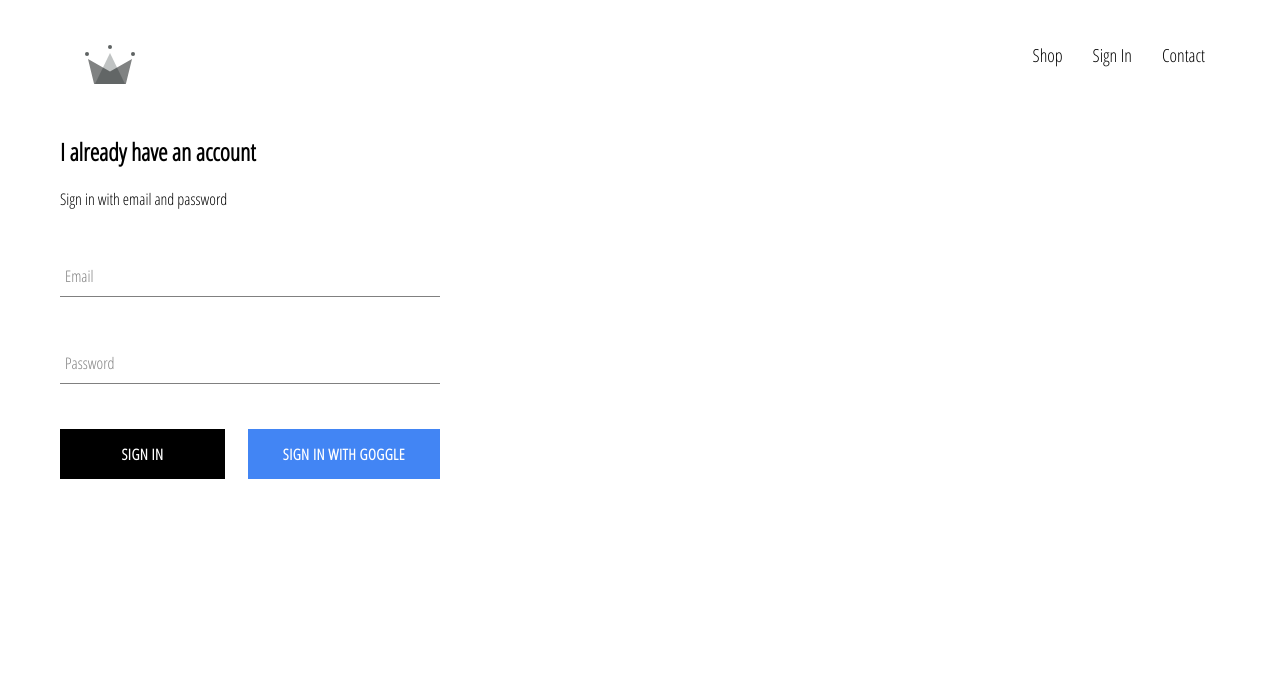
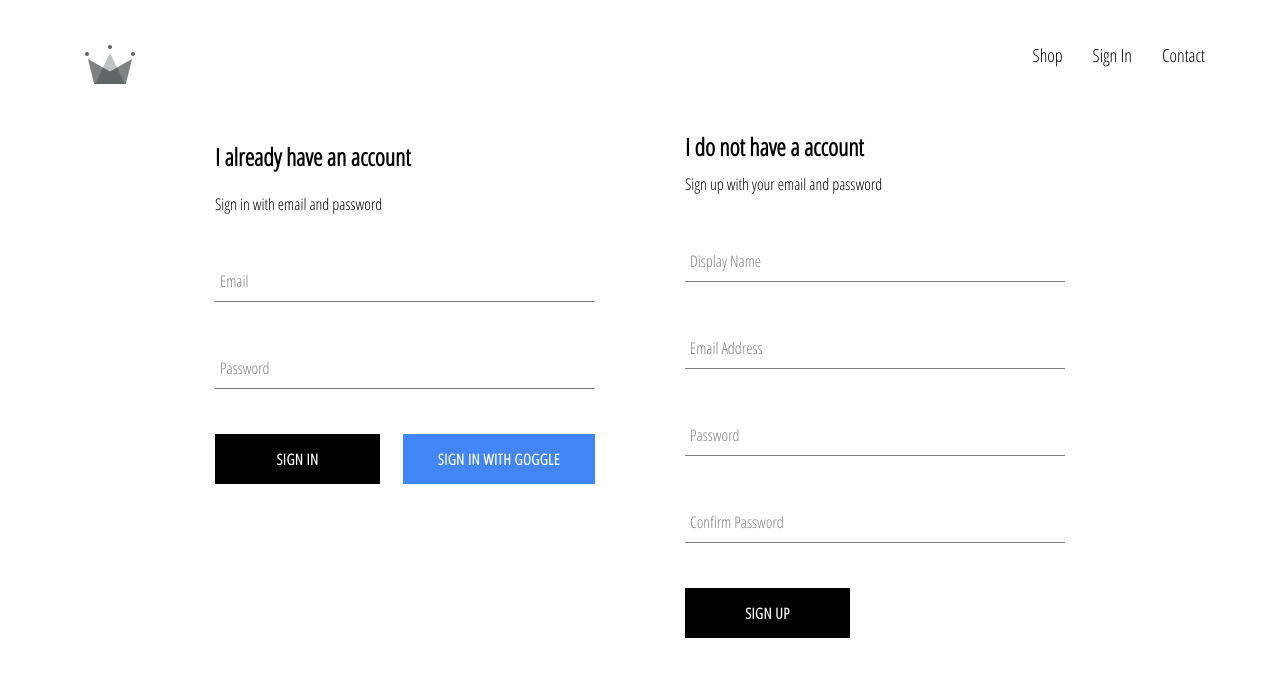
Before and after one commit to devjeremyjake/clothing-store, a React (Create React App) app: page /signIn in a window 1280 px wide. Shown: the top 676 px of the page. Built offline with nearby package versions, Linux system fonts and the light colour scheme; no server answers.

Commit message:
implemented firebase utils included ability to store Auth user in firebase

```diff
--- a/src/App.js
+++ b/src/App.js
@@ -1,7 +1,7 @@
 import React from 'react';
 import './App.css';
 import { Switch, Route } from 'react-router-dom';
-import { auth } from './firebase/firebase.util';
+import { auth, createUserprofileDocument } from './firebase/firebase.util';
 
 import HomePage from './pages/homepage/homepage.component';
 import ShopPage from './pages/shop/shop.component';
@@ -20,10 +20,26 @@
 	unsubscribeFromAuth = null;
 
 	componentDidMount() {
-		this.unsubscribeFromAuth = auth.onAuthStateChanged((user) => {
-			this.setState({ currentUser: user });
+		this.unsubscribeFromAuth = auth.onAuthStateChanged(async (userAuth) => {
+			if (userAuth) {
+				const userRef = await createUserprofileDocument(userAuth);
 
-			console.log(user);
+				userRef.onSnapshot((snapShot) => {
+					this.setState(
+						{
+							currentUser: {
+								id: snapShot.id,
+								...snapShot.data(),
+							},
+						},
+						() => {
+							console.log(this.state);
+						}
+					);
+				});
+			} else {
+				this.setState({ currentUser: userAuth });
+			}
 		});
 	}
 
--- /dev/null
+++ b/src/components/sign-up/sign-up.component.jsx
@@ -0,0 +1,105 @@
+import React, { Component } from 'react';
+import './sign-up.style.scss';
+
+// Import Components
+import FormInput from '../form-input/form-input.component';
+import CustomButton from '../custom-button/custom-button.component';
+
+// firebase utilization
+import { auth, createUserprofileDocument } from '../../firebase/firebase.util';
+
+class SignUp extends Component {
+	constructor() {
+		super();
+
+		this.state = {
+			displayName: '',
+			email: '',
+			password: '',
+			confirmpassword: '',
+		};
+	}
+
+	handleSubmit = async (event) => {
+		event.preventDefault();
+
+		const { displayName, email, password, confirmpassword } = this.state;
+
+		if (password !== confirmpassword) {
+			console.error('Password dont match');
+			return;
+		}
+
+		try {
+			const { user } = await auth.createUserWithEmailAndPassword(
+				email,
+				password
+			);
+
+			createUserprofileDocument(user, { displayName });
+
+			this.setState({
+				displayName: '',
+				email: '',
+				password: '',
+				confirmpassword: '',
+			});
+		} catch (error) {
+			console.error(error);
+		}
+	};
+
+	// HandleFormChange
+	handleChange = (event) => {
+		const { value, name } = event.target;
+
+		this.setState({ [name]: value });
+	};
+
+	render() {
+		const { displayName, email, password, confirmpassword } = this.state;
+		return (
+			<div className="sign-up">
+				<h2 className="title">I do not have a account</h2>
+				<span>Sign up with your email and password</span>
+				<form className="sign-up-form" onSubmit={this.handleSubmit}>
+					<FormInput
+						type="text"
+						name="displayName"
+						value={displayName}
+						onChange={this.handleChange}
+						label="Display Name"
+						required
+					/>
+					<FormInput
+						type="email"
+						name="email"
+						value={email}
+						onChange={this.handleChange}
+						label="Email Address"
+						required
+					/>
+					<FormInput
+						type="password"
+						name="password"
+						value={password}
+						onChange={this.handleChange}
+						label="Password"
+						required
+					/>
+					<FormInput
+						type="password"
+						name="confirmpassword"
+						value={confirmpassword}
+						onChange={this.handleChange}
+						label="Confirm Password"
+						required
+					/>
+					<CustomButton type="submit">Sign Up</CustomButton>
+				</form>
+			</div>
+		);
+	}
+}
+
+export default SignUp;
--- /dev/null
+++ b/src/components/sign-up/sign-up.style.scss
@@ -0,0 +1,9 @@
+.sign-up {
+	display: flex;
+	flex-direction: column;
+	width: 380px;
+
+	.title {
+		margin: 10px 0;
+	}
+}
--- a/src/firebase/firebase.util.js
+++ b/src/firebase/firebase.util.js
@@ -3,22 +3,46 @@
 import 'firebase/auth';
 
 const config = {
-    apiKey: "AIzaSyBj9txj1NyNw4vi_CYidpPerfJvJWpqRUw",
-    authDomain: "cloth-store-6e366.firebaseapp.com",
-    projectId: "cloth-store-6e366",
-    storageBucket: "cloth-store-6e366.appspot.com",
-    messagingSenderId: "682052670749",
-    appId: "1:682052670749:web:dba9cf3d5412826346bdf4",
-    measurementId: "G-ND8WGXWHZ6"
+	apiKey: 'AIzaSyBj9txj1NyNw4vi_CYidpPerfJvJWpqRUw',
+	authDomain: 'cloth-store-6e366.firebaseapp.com',
+	projectId: 'cloth-store-6e366',
+	storageBucket: 'cloth-store-6e366.appspot.com',
+	messagingSenderId: '682052670749',
+	appId: '1:682052670749:web:dba9cf3d5412826346bdf4',
+	measurementId: 'G-ND8WGXWHZ6',
+};
+
+// Save new goggle signIn user in Database
+export const createUserprofileDocument = async (userAuth, additionalData) => {
+	const userRef = firestore.doc(`users/${userAuth.uid}`);
+	const snapShot = await userRef.get();
+
+	if (!snapShot.exists) {
+		const { displayName, email } = userAuth;
+		const createdAt = new Date();
+
+		try {
+			await userRef.set({
+				displayName,
+				email,
+				createdAt,
+				...additionalData,
+			});
+		} catch (error) {
+			console.log('Error creating User', error.message);
+		}
+	}
+
+	return userRef;
 };
 
 firebase.initializeApp(config);
-export const auth = firebase.auth()
-export const firestore = firebase.firestore()
+export const auth = firebase.auth();
+export const firestore = firebase.firestore();
 
 // Goggle Auth
-const provider = new firebase.auth.GoogleAuthProvider()
-provider.setCustomParameters({ prompt: 'select_account'})
-export const signInWithGoggle = () => auth.signInWithPopup(provider)
+const provider = new firebase.auth.GoogleAuthProvider();
+provider.setCustomParameters({ prompt: 'select_account' });
+export const signInWithGoggle = () => auth.signInWithPopup(provider);
 
 export default firebase;
--- a/src/pages/signIn-and-signUp/signIn-and-signUp.component.jsx
+++ b/src/pages/signIn-and-signUp/signIn-and-signUp.component.jsx
@@ -1,15 +1,17 @@
-import React from 'react'
-import './signIn-and-signUp.style.scss'
+import React from 'react';
+import './signIn-and-signUp.style.scss';
 
 // Import Pages
 import SignIn from '../../components/sign-in/sign-in.component';
+import SignUp from '../../components/sign-up/sign-up.component';
 
 function signInAndSignUp() {
-  return (
-    <div className="sign-in-and-sign-up">
-      <SignIn />
-    </div>
-  )
+	return (
+		<div className="sign-in-and-sign-up">
+			<SignIn />
+			<SignUp />
+		</div>
+	);
 }
 
-export default signInAndSignUp
+export default signInAndSignUp;
--- a/src/pages/signIn-and-signUp/signIn-and-signUp.style.scss
+++ b/src/pages/signIn-and-signUp/signIn-and-signUp.style.scss
@@ -0,0 +1,6 @@
+.sign-in-and-sign-up {
+	width: 850px;
+	display: flex;
+	justify-content: space-between;
+	margin: 30px auto;
+}
```
Also changed, not shown: 1 other file (tests, documents, lock files or other folders).
